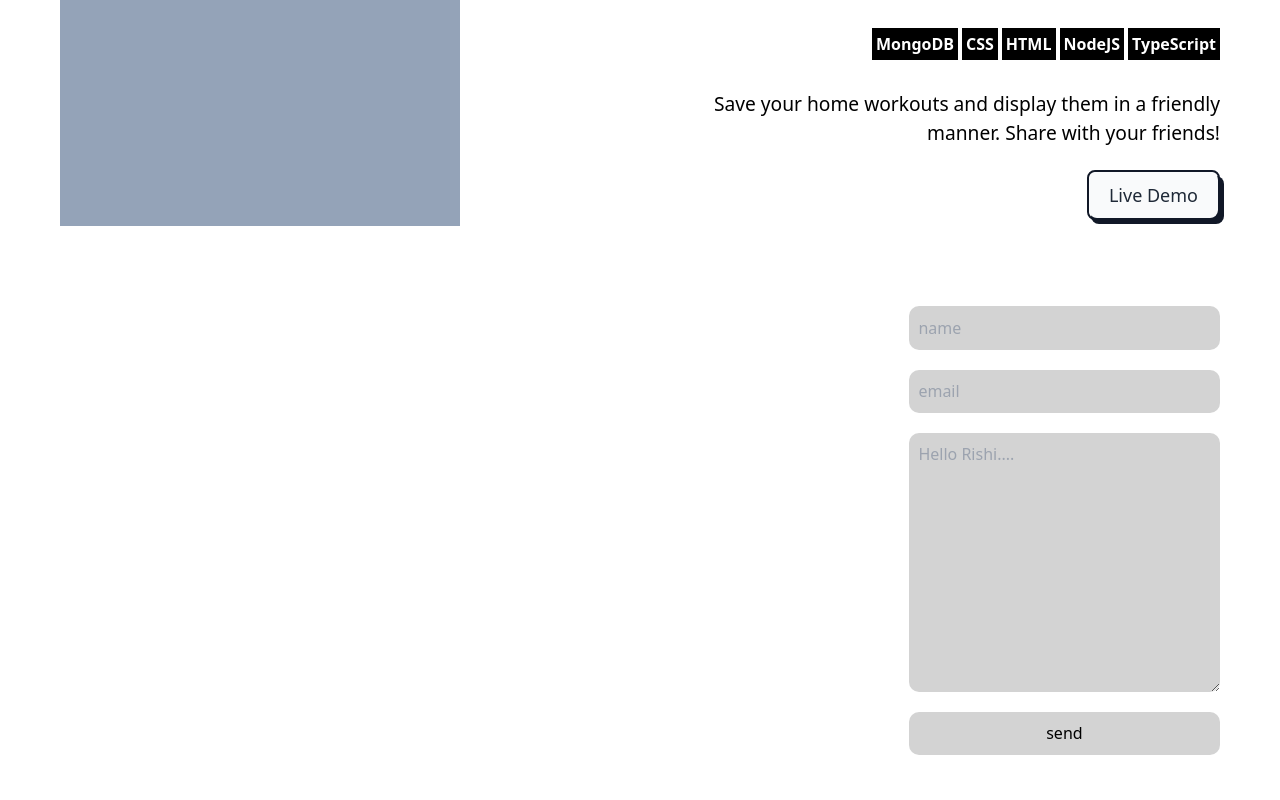
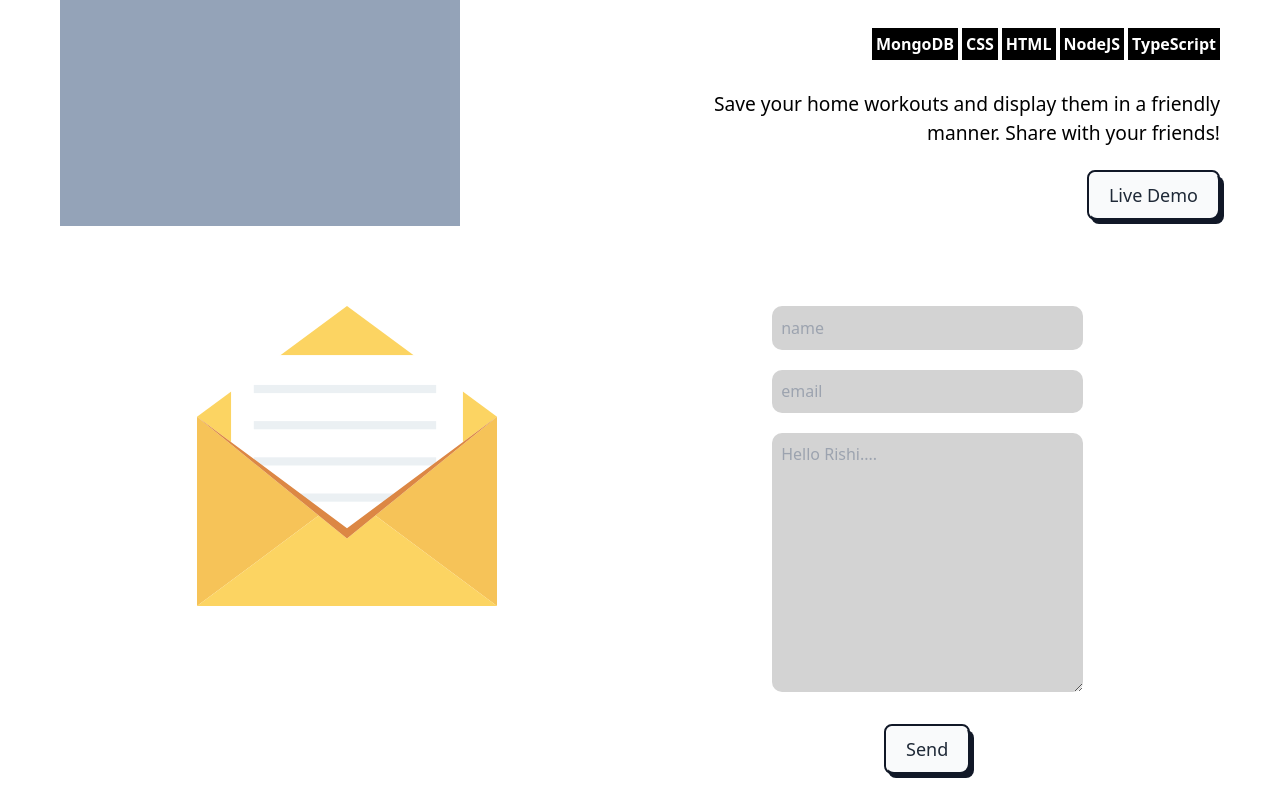
Before and after one commit to Inquisitive-Rishi/portfolio_website_V2, a React (Vite) app in the folder portfolio_website/: page / in a window 1280 px wide. Shown: the part 3874-4674 px from the top of the page. Before the commit the page ends 4649 px from the top, so only its background shows below. Built offline with nearby package versions, Linux system fonts and the light colour scheme.

Commit message:
add form icon

```diff
--- a/portfolio_website/src/components/MailSection.jsx
+++ b/portfolio_website/src/components/MailSection.jsx
@@ -1,21 +1,26 @@
+import Button from "./Button"
+import emailImg  from "../assets/social/email.svg"
 
 function MailSection() {
     const styles = {
         outline: "none",
         border: "none",
         borderRadius: "10px",
+        width: "100%",
         padding: ".6em",
         backgroundColor: "lightgrey",
         color: "black"
     }
   return (
-    <div className="flex justify-between">
-        <div className="bg-email w-[70%] h-[70%]"></div>
-        <form action="#" className="flex flex-col gap-5 mt-20 max-w-[50%]">
+    <div className="flex justify-around mt-20">
+        <div>
+            <img src={emailImg} alt="email image" className="w-full h-auto"/>
+        </div>
+        <form action="#" className="flex flex-col gap-5 max-w-[100%] items-center">
             <input type="text" name="fullname" placeholder="name" style={styles}/>
             <input type="text" name="email" placeholder="email" style={styles}/>
             <textarea name="text" id="" cols="30" rows="10" style={styles} placeholder="Hello Rishi...."></textarea>
-            <button style={styles}>send</button>
+            <Button text="Send"/>
         </form>
     </div>
   )
--- a/portfolio_website/tailwind.config.js
+++ b/portfolio_website/tailwind.config.js
@@ -8,6 +8,7 @@ export default {
     extend: {
       backgroundImage: {
         'hero-bg': "url('./src/assets/social/Meteor.svg')",
+        'email-bg': "url('./src/assets/social/email.svg')"
       },
       gridTemplateRows: {
         // Simple 16 row grid
```
